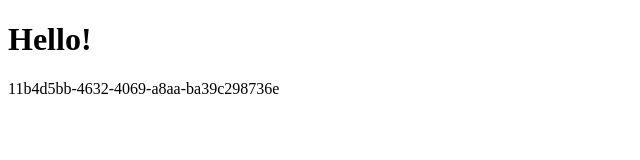
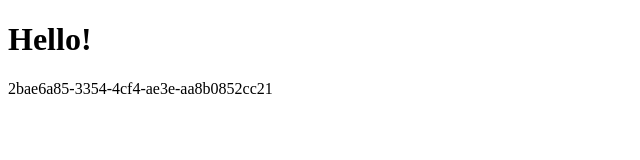
Before and after one commit to maxsavior/huuid, a plain HTML site: page src/index.html in a window 1280 px wide. Shown: the full height of the page, 0-640 px from the left. Drawn offline with Linux system fonts and the light colour scheme.

Commit message:
Added update.sh.

```diff
--- a/src/index.html
+++ b/src/index.html
@@ -6,6 +6,6 @@
 	</head>
 	<body>
 		<h1>Hello!</h1>
-		<div>11b4d5bb-4632-4069-a8aa-ba39c298736e</div>
+		<div>2bae6a85-3354-4cf4-ae3e-aa8b0852cc21</div>
 	</body>
 </html>
```
Also changed, not shown: 1 other file.
